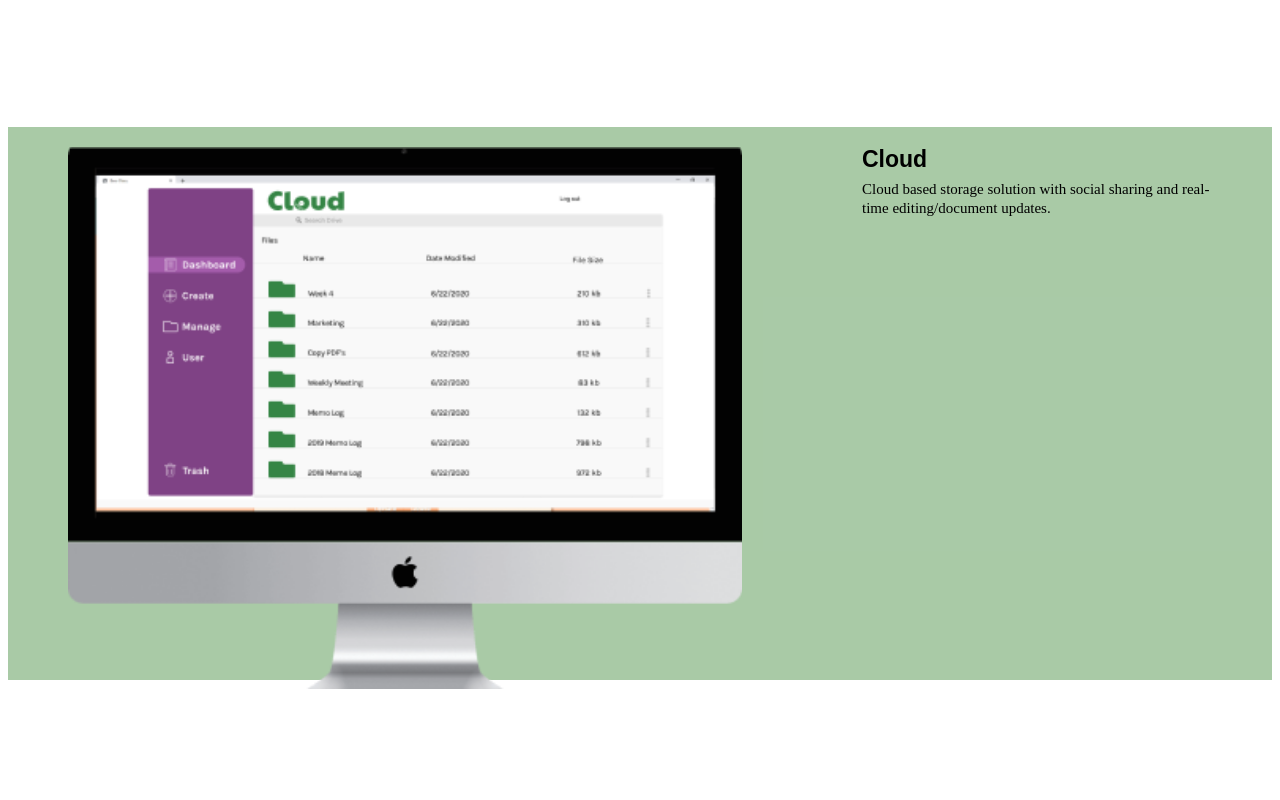
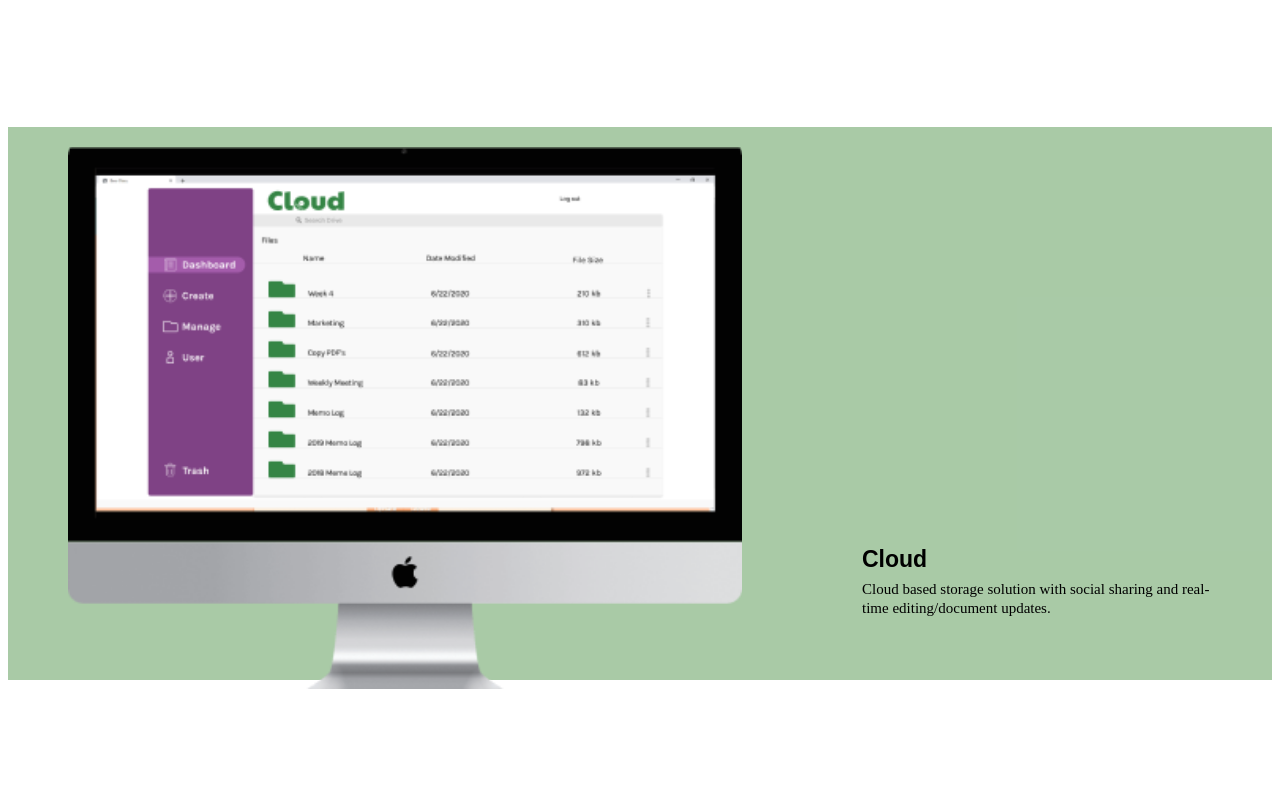
Before and after one commit to Gilgame66/port, a plain HTML site: page index.html in a window 1280 px wide. Shown: the part 720-1520 px from the top of the page. Drawn offline with Linux system fonts and the light colour scheme.

Commit message:
Hero image disappearance

```diff
--- a/style.css
+++ b/style.css
@@ -204,6 +204,7 @@ justify-content: center;
 .email-size-footer{
   height: 50px;
   width: auto;
+  }
 }
 
 @media only screen and (min-width: 768px) {
@@ -331,7 +332,7 @@ footer{
   height: 50px;
   width: auto;
 }
-
+}
 
 @media only screen and (min-width: 1280px) {
   header {
@@ -344,6 +345,7 @@ footer{
     padding: 0 60px;
     }
   .fuck img {
+    display: flex;
     margin-top: 45px;
     height: 200px;
     width: auto;
@@ -401,7 +403,7 @@ nav li{
   .work .col2 {
     flex: 60%;
     padding: 0 60px;
-    margin-bottom: 400px;
+    margin-top: 400px;
   }
 
 footer{
@@ -457,7 +459,7 @@ footer{
 .email-size-footer{
   height: 50px;
   width: auto;
-}
+  }
 }
 
 @media only screen and (min-width: 1440px){
```
